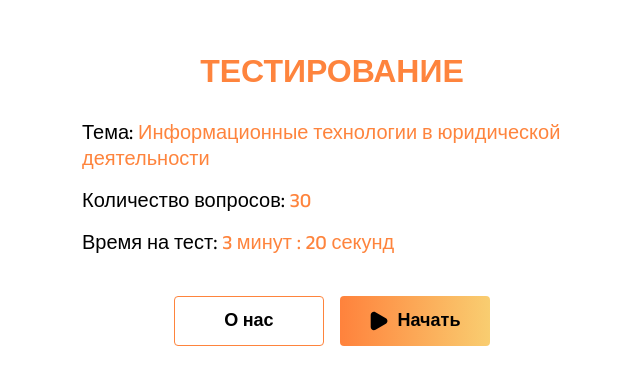
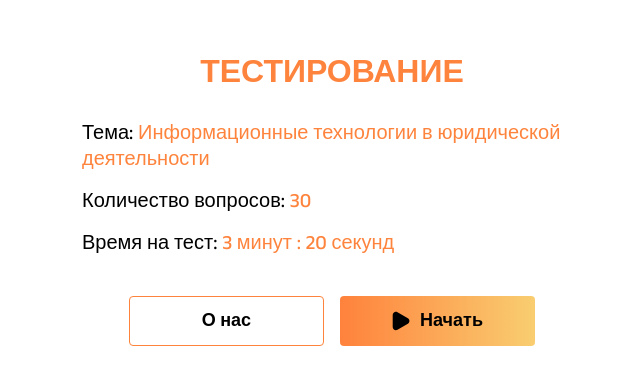
Before and after one commit to Omurlan/react-tailwind-quiz-app, a React (Vite) app: page / in a window 1280 px wide. Shown: the part 208-592 px from the top of the page, without its empty margins (308-948 px from the left). Built offline with nearby package versions, Linux system fonts and the light colour scheme.

Commit message:
исрпавление ошибок от ts

```diff
--- a/src/components/ui/button.tsx
+++ b/src/components/ui/button.tsx
@@ -18,14 +18,13 @@ const Button: FC<ButtonTypes> = ({
   iconPosition,
   outline,
   bold,
-  big,
   disabled,
 }) => {
   return (
     <button
       onClick={onClick}
       disabled={disabled}
-      className={`${big ? 'max-w-[180px]' : 'max-w-[150px]'} ${bold ? 'font-semibold' : 'font-normal'} ${outline ? 'bg-card border-theme border' : 'not-disabled:theme-gradient border-none'} active:shadow-active disabled:bg-disabled-button disabled:[&>svg>path]:fill-dark-grey disabled:text-dark-grey hover:bg-theme flex h-10 cursor-pointer items-center gap-[10px] rounded px-4 text-lg text-black transition-colors duration-300 [-webkit-tap-highlight-color:transparent] [tap-highlight-color:transparent] active:transition-all active:duration-[0.2s] not-disabled:active:scale-[0.98] disabled:transform-[unset] disabled:cursor-not-allowed disabled:shadow-none md:min-h-[50px] md:w-[195px] md:[-webkit-tap-highlight-color:unset] md:[tap-highlight-color:unset] ${iconPosition === 'left' ? 'justify-center' : 'justify-between'}`}
+      className={`${bold ? 'font-semibold' : 'font-normal'} ${outline ? 'bg-card border-theme border' : 'not-disabled:theme-gradient border-none'} active:shadow-active disabled:bg-disabled-button disabled:[&>svg>path]:fill-dark-grey disabled:text-dark-grey hover:bg-theme flex h-10 cursor-pointer items-center gap-[10px] rounded px-4 text-lg text-black transition-colors duration-300 [-webkit-tap-highlight-color:transparent] [tap-highlight-color:transparent] active:transition-all active:duration-[0.2s] not-disabled:active:scale-[0.98] disabled:transform-[unset] disabled:cursor-not-allowed disabled:shadow-none md:min-h-[50px] md:w-[195px] md:[-webkit-tap-highlight-color:unset] md:[tap-highlight-color:unset] ${iconPosition === 'left' ? 'justify-center' : 'justify-between'}`}
     >
       {icon && iconPosition === 'left' && icon}
       {text}
```
